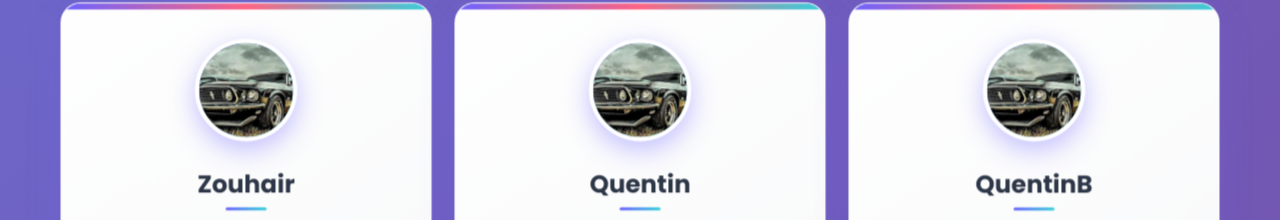
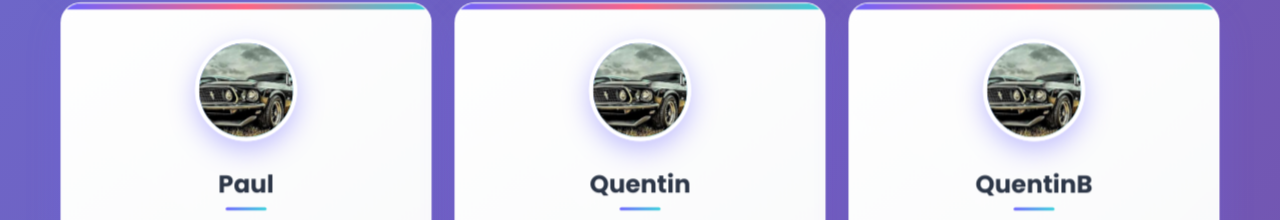
Before and after one commit to ran1mns/ran1mns2025, a plain HTML site: page index.html in a window 1280 px wide. Shown: the part 2332-2552 px from the top of the page. Drawn offline with Linux system fonts and the light colour scheme; files whose address does not match are found by name.

Commit message:
Update index.html
Added Paul user

```diff
--- a/index.html
+++ b/index.html
@@ -625,7 +625,7 @@
                     <div class="user-avatar">
                         <img src="Paul/avatar.jpg" alt="Paul" onerror="this.src='avatarH.png'">
                     </div>
-                    <div class="user-name">Zouhair</div>
+                    <div class="user-name">Paul</div>
                     <div class="user-role" data-role="Student">Student</div>
                     <a href="Paul/index.html">Voir le profil <i class="fas fa-arrow-right"></i></a>
                 </div>
```
